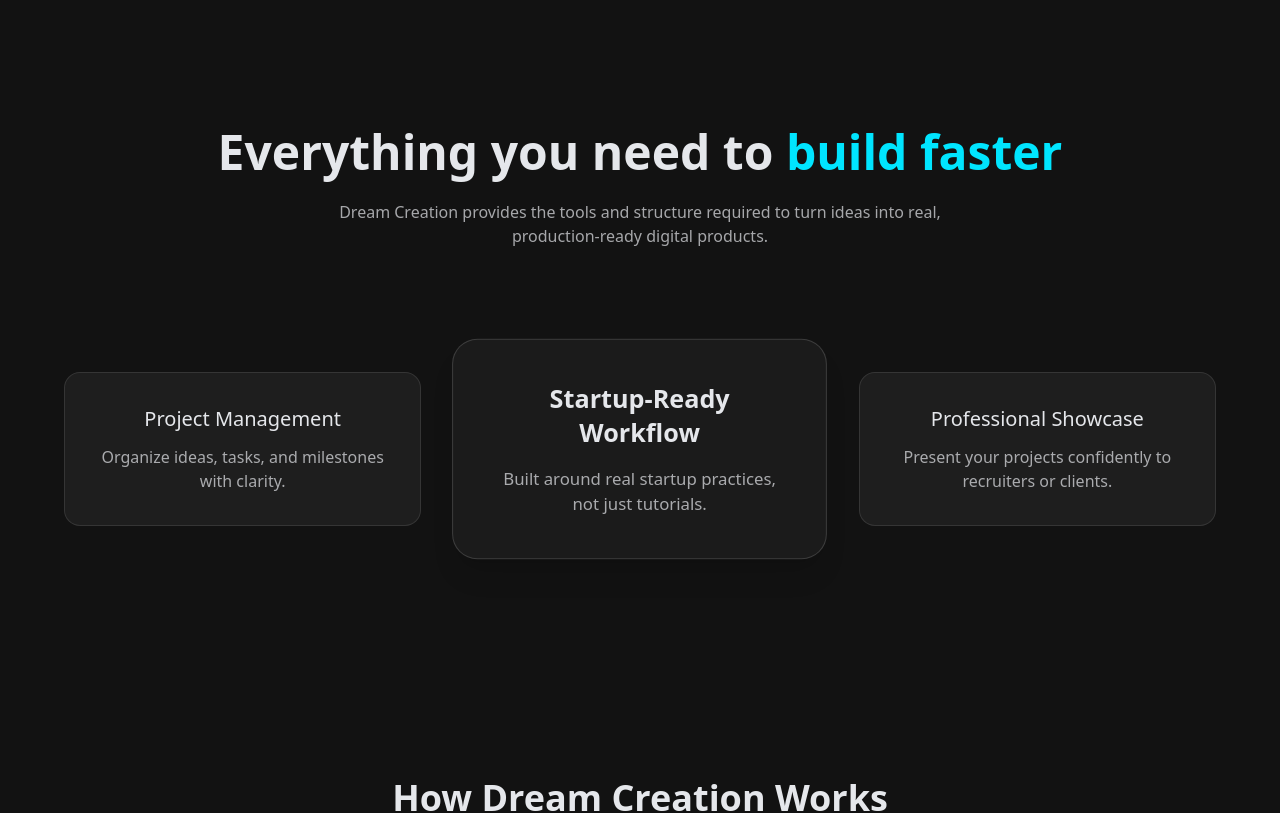
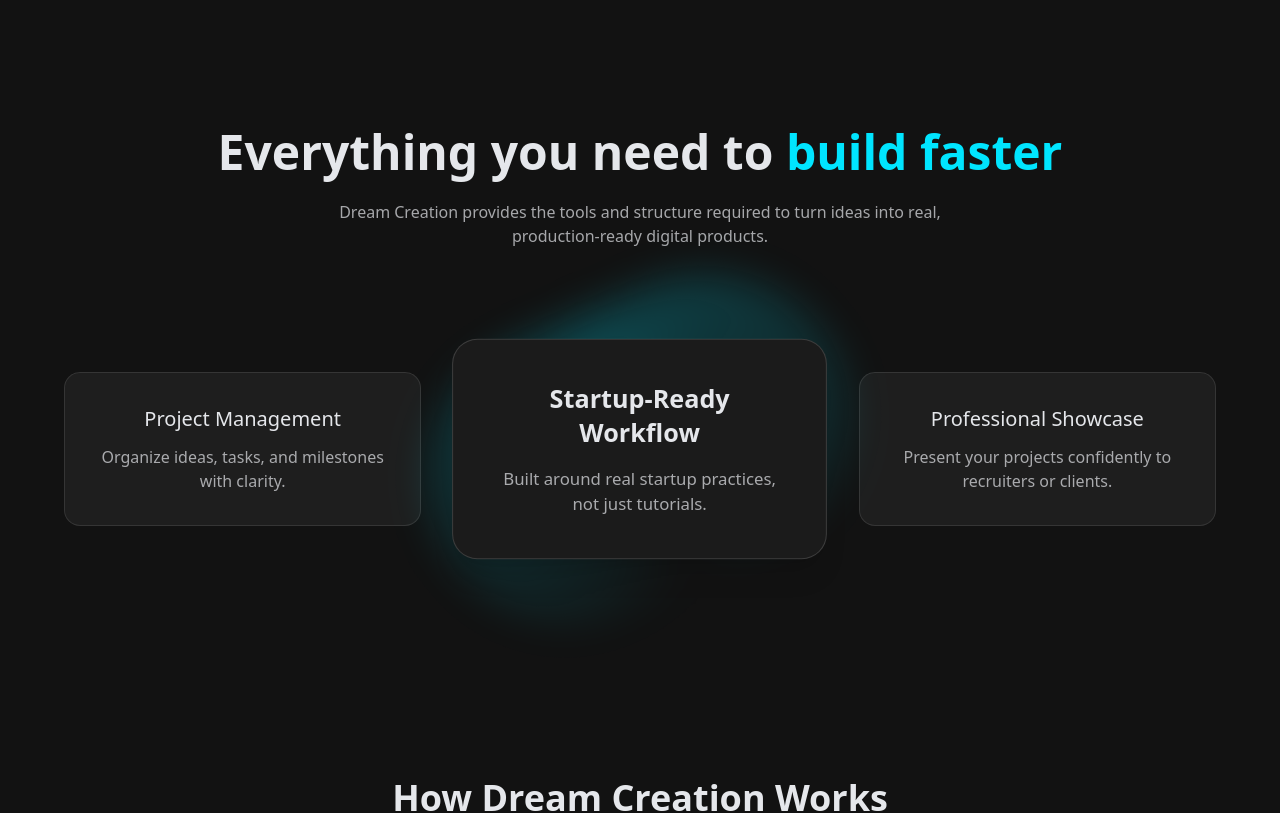
Before and after one commit to arvind9018/DreamCreation.frontend, a Next.js app: page / in a window 1280 px wide. Shown: the part 860-1673 px from the top of the page. Built offline with nearby package versions, Linux system fonts and the light colour scheme.

Commit message:
Modify heart animation and add new keyframes
Updated heart animation duration and added new slide, fade, and spin animations.

```diff
--- a/app/globals.css
+++ b/app/globals.css
@@ -19,5 +19,71 @@
 
 .heart {
   display: inline-block;
-  animation: heart-beat 1.2s infinite ease-in-out;
+  animation: heart-beat 1.5s infinite cubic-bezier(.4,0,.6,1);
 }
+@keyframes slideLeft {
+  from {
+    opacity: 0;
+    transform: translateX(-40px);
+  }
+  to {
+    opacity: 1;
+    transform: translateX(0);
+  }
+}
+
+@keyframes slideRight {
+  from {
+    opacity: 0;
+    transform: translateX(40px);
+  }
+  to {
+    opacity: 1;
+    transform: translateX(0);
+  }
+}
+
+.animate-slide-left {
+  animation: slideLeft 0.8s ease-out;
+}
+
+.animate-slide-right {
+  animation: slideRight 0.8s ease-out;
+}
+@keyframes fadeUp {
+  from {
+    opacity: 0;
+    transform: translateY(20px);
+  }
+  to {
+    opacity: 1;
+    transform: translateY(0);
+  }
+}
+
+.animate-fade-up {
+  animation: fadeUp 0.8s ease forwards;
+}
+@keyframes spinSlow {
+  from {
+    transform: rotate(0deg);
+  }
+  to {
+    transform: rotate(360deg);
+  }
+}
+
+.glow-orbit {
+  position: absolute;
+  inset: -40px;
+  border-radius: 9999px;
+  background: conic-gradient(
+    from 0deg,
+    transparent,
+    rgba(0, 229, 255, 0.25),
+    transparent
+  );
+  animation: spinSlow 14s linear infinite;
+  filter: blur(20px);
+  z-index: 0;
+}
```
